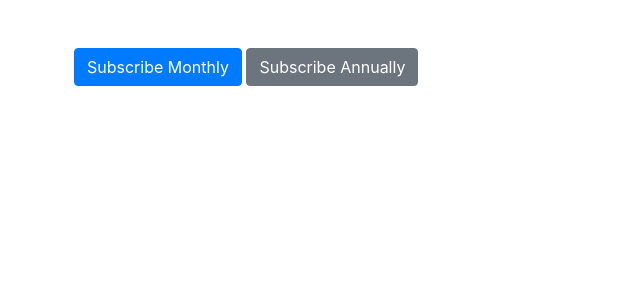
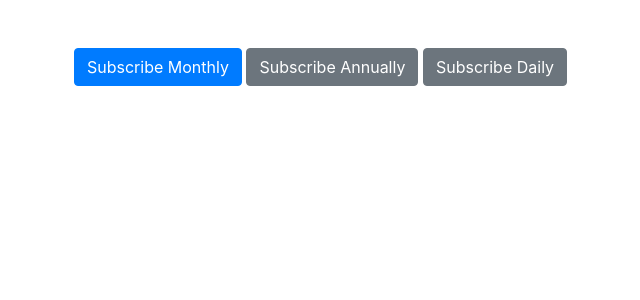
Before and after one commit to jconn5803/golf-by-numbers, a Flask app: page /recurring_payment_demo in a window 1280 px wide. Shown: the top 300 px of the page, without its empty margins (11-651 px from the left). Run offline with Flask 3, Linux system fonts and the light colour scheme; some libraries are stand-ins or nearby versions.

Commit message:
daily payment added for testing

```diff
--- a/app.py
+++ b/app.py
@@ -52,6 +52,7 @@ stripe_keys = {
     "endpoint_secret": os.environ["STRIPE_ENDPOINT_SECRET"],
     "price_id": os.environ["STRIPE_MONTHLY_PRICE_ID"],
     "annual_price_id": os.environ["STRIPE_ANNUAL_PRICE_ID"],
+    "daily_price_id": os.environ["STRIPE_DAILY_PRICE_ID"],
 }
 
 stripe.api_key = stripe_keys["secret_key"]
@@ -85,12 +86,16 @@ def get_publishable_key():
 @app.route("/create-checkout-session")
 def create_checkout_session():
 
+
+
     # Get the product type from the query string; default to "monthly"
     product_type = request.args.get("product_type", "monthly")
 
     # Choose the price ID based on the product type
     if product_type == "annual":
         price_id = stripe_keys["annual_price_id"]
+    if product_type == "daily":
+        price_id = stripe_keys["daily_price_id"]
     else: # This is monthly
         price_id = stripe_keys["price_id"]
 
@@ -176,6 +181,20 @@ def stripe_webhook():
             print("Invoice payment failed: Subscription inactive for user", user.get_id())
         else:
             print("Invoice payment failed: No user found for customer", customer_id)
+
+    elif event["type"] == "customer.subscription.deleted":
+        subscription = event["data"]["object"]
+        customer_id = subscription.get("customer")
+        # Look up the user by their Stripe customer ID.
+        user = User.query.filter_by(stripe_customer_id=customer_id).first()
+        if user:
+            # Mark the subscription as inactive and remove the subscription plan.
+            user.subscription_active = False
+            user.subscription_plan = None
+            db.session.commit()
+            print("Subscription deleted: Updated user", user.get_id())
+        else:
+            print("Subscription deleted: No user found for customer", customer_id)
 
     else:
         print("Unhandled event type {}".format(event["type"]))
--- a/config.py
+++ b/config.py
@@ -18,6 +18,7 @@ class DevelopmentConfig(Config):
     STRIPE_ENDPOINT_SECRET=os.getenv("STRIPE_ENDPOINT_SECRET")
     STRIPE_MONTHLY_PRICE_ID=os.getenv("STRIPE_MONTHLY_PRICE_ID")
     STRIPE_ANNUAL_PRICE_ID=os.getenv("STRIPE_ANNUAL_PRICE_ID")
+    STRIPE_DAILY_PRICE_ID=os.getenv("STRIPE_DAILY_PRICE_ID")
 
 class ProductionConfig(Config):
     DEBUG = False  # Ensure debug is off in production
--- a/static/main.js
+++ b/static/main.js
@@ -25,4 +25,13 @@ fetch("/config")
           console.log(res);
         });
     });
+    // Event listener for the annual subscription button
+    document.querySelector("#dailyBtn").addEventListener("click", () => {
+      fetch("/create-checkout-session?product_type=daily")
+        .then((result) => result.json())
+        .then((data) => stripe.redirectToCheckout({ sessionId: data.sessionId }))
+        .then((res) => {
+          console.log(res);
+        });
+    });
   });
--- a/templates/recurring_payment_demo.html
+++ b/templates/recurring_payment_demo.html
@@ -14,6 +14,7 @@
     <div class="container mt-5">
       <button type="submit" class="btn btn-primary" id="monthlyBtn">Subscribe Monthly</button>
       <button type="submit" class="btn btn-secondary" id="annualBtn">Subscribe Annually</button>
+      <button type="submit" class="btn btn-secondary" id="dailyBtn">Subscribe Daily</button>
     </div>
   </body>
 </html>
```
Also changed, not shown: instance/app.db.
